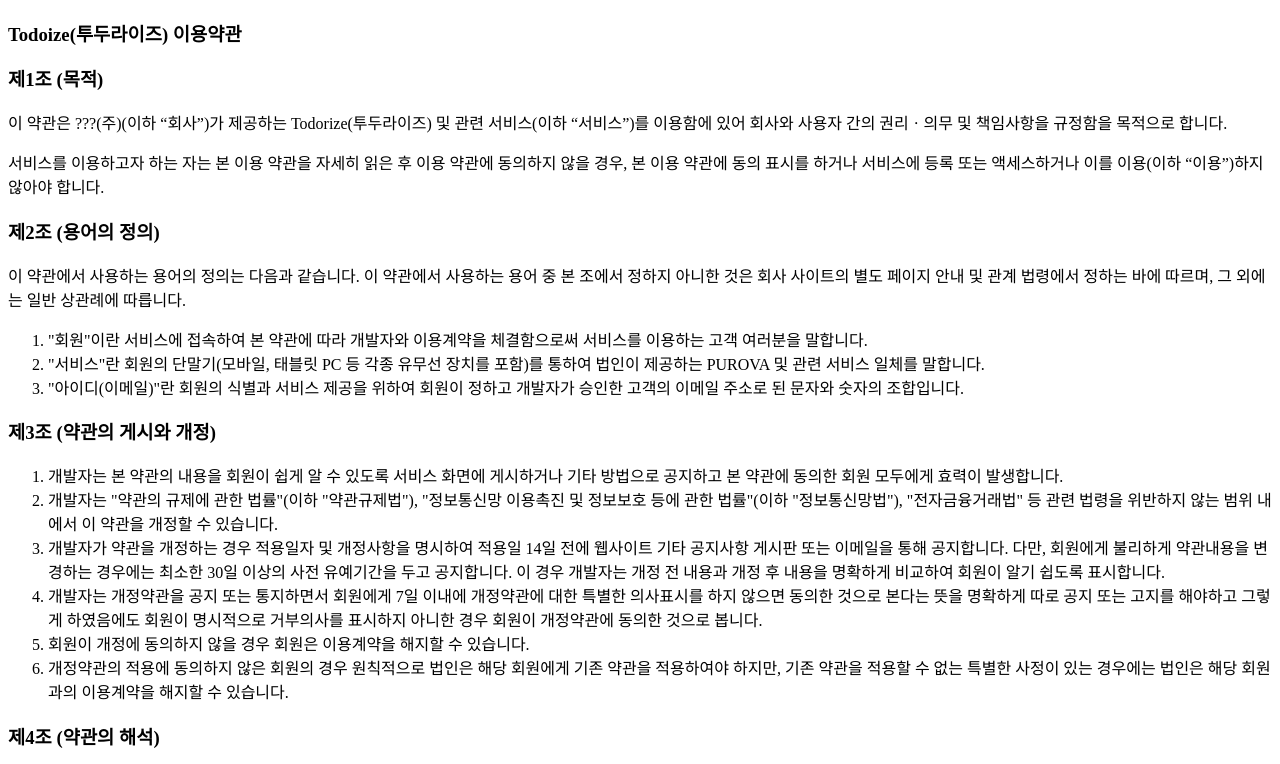
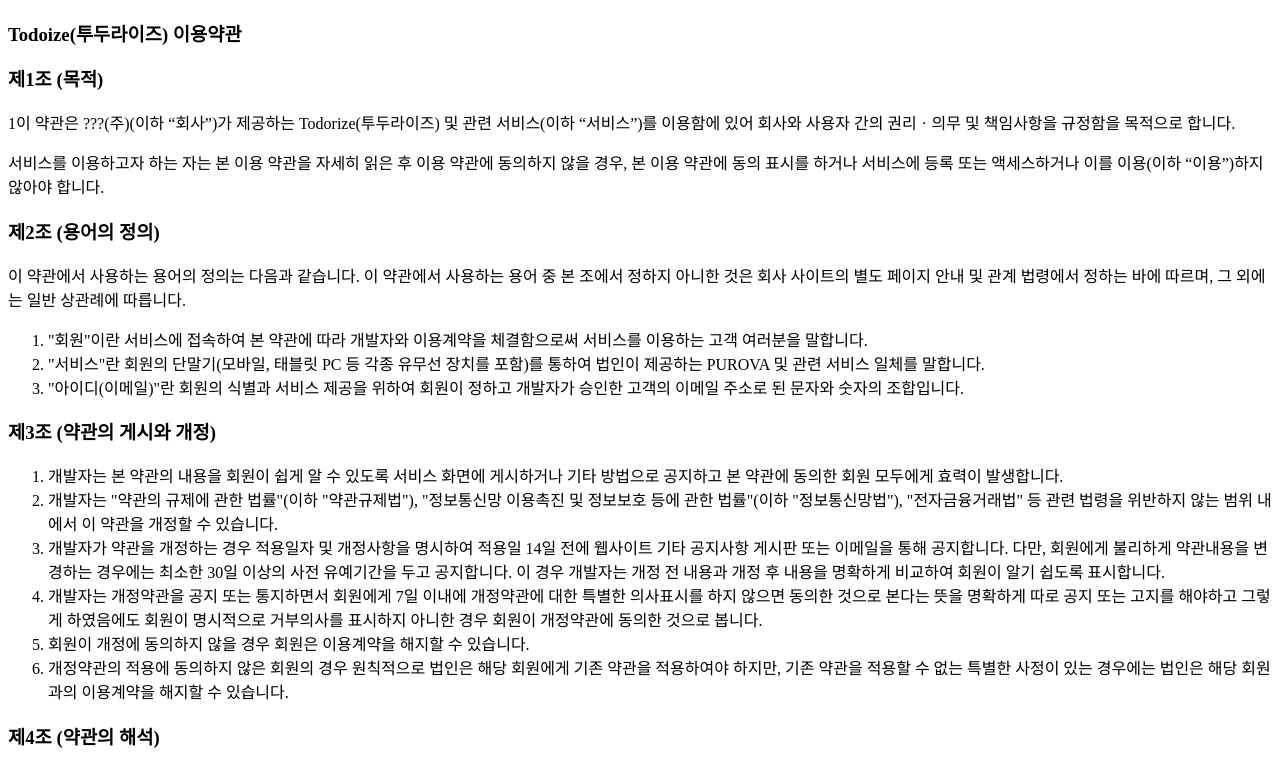
Before and after one commit to paengdal/terms, a plain HTML site: page index.html in a window 1280 px wide. Shown: the top 764 px of the page. Drawn offline with Linux system fonts and the light colour scheme.

Commit message:
Update index.html

```diff
--- a/index.html
+++ b/index.html
@@ -10,7 +10,7 @@
   <h3>Todoize(투두라이즈) 이용약관</h3>
   <h3>제1조 (목적)</h3>
 
-<p>이 약관은 ???(주)(이하 “회사”)가 제공하는 Todorize(투두라이즈) 및 관련 서비스(이하 “서비스”)를 이용함에 있어 회사와 사용자 간의 권리ㆍ의무 및 책임사항을 규정함을 목적으로 합니다.</p>
+<p>1이 약관은 ???(주)(이하 “회사”)가 제공하는 Todorize(투두라이즈) 및 관련 서비스(이하 “서비스”)를 이용함에 있어 회사와 사용자 간의 권리ㆍ의무 및 책임사항을 규정함을 목적으로 합니다.</p>
 <p>서비스를 이용하고자 하는 자는 본 이용 약관을 자세히 읽은 후 이용 약관에 동의하지 않을 경우, 본 이용 약관에 동의 표시를 하거나 서비스에 등록 또는 액세스하거나 이를 이용(이하 “이용”)하지 않아야 합니다.</p>
 
 <h3>제2조 (용어의 정의)</h3>
```
